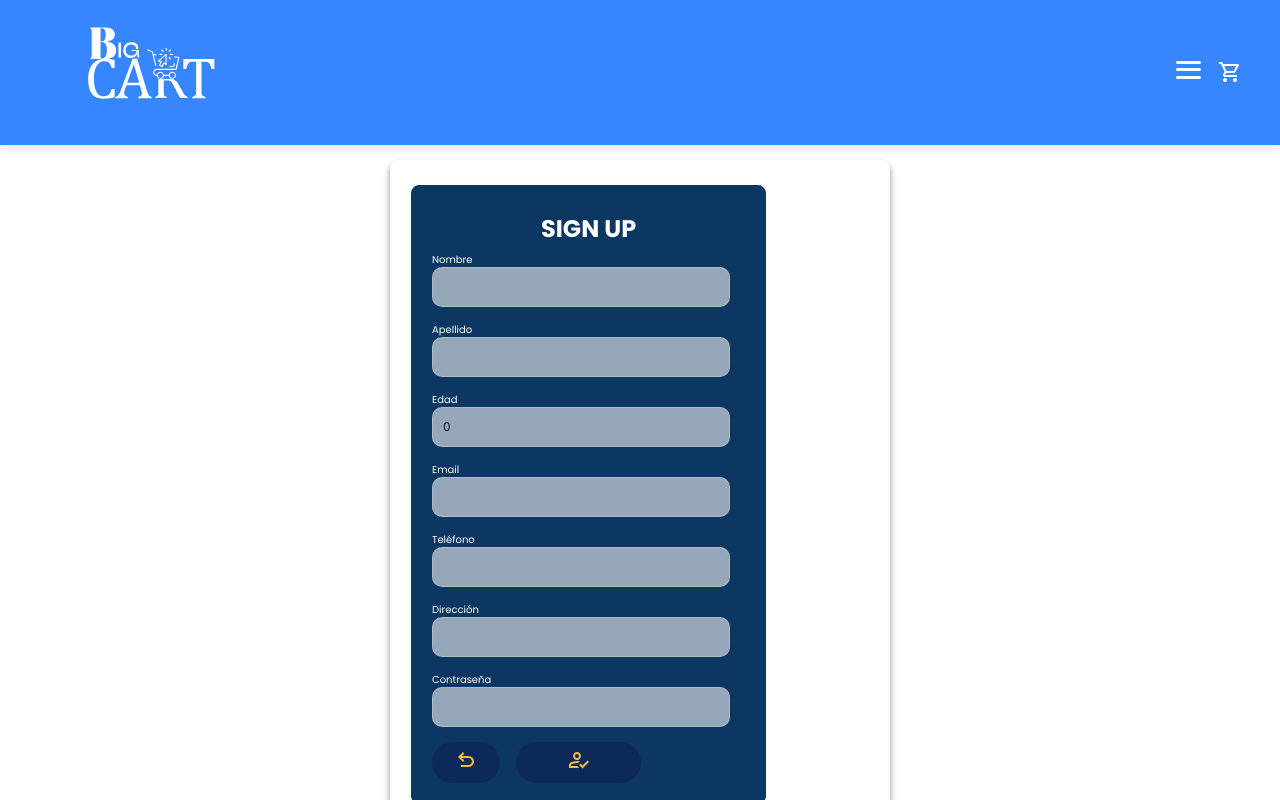
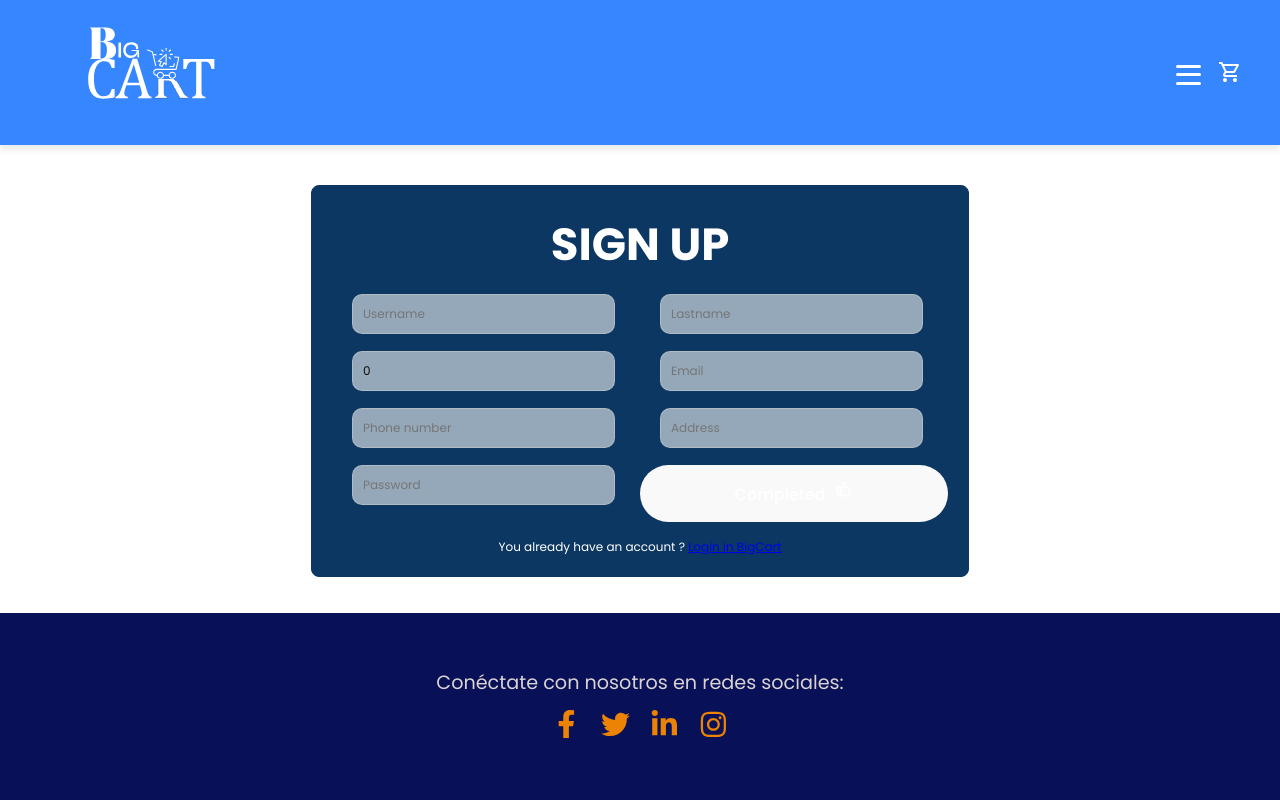
Before and after one commit to ange25-ca/BIG-CART, a React (Vite) app: page /signUp in a window 1280 px wide. Built offline with nearby package versions, Linux system fonts and the light colour scheme.

Commit message:
Cambios en diseño y redireccionamiento

```diff
--- a/src/components/Auth/components/Login.tsx
+++ b/src/components/Auth/components/Login.tsx
@@ -1,12 +1,10 @@
+//import '../../Control/assets/styles/login.css';
+import '../../Control/assets/styles/login.css'
 import React, { useState } from 'react';
 import { z } from 'zod';
-import '../../Control/assets/styles/login.css';
 import { encryptData } from '../../Middlewares/encryption';
 import axiosInstance from '../../../Api/axiosConfig';
 import { Link } from 'react-router-dom';
-import { useNavigate } from 'react-router-dom';
-import { IoMdArrowBack } from 'react-icons/io';
-import { AiOutlineSend } from 'react-icons/ai';
 
 // Definir el esquema de validación usando Zod
 const loginSchema = z.object({
@@ -32,7 +30,6 @@ function Login() {
     };
 
     // Función para regresar a la página principal
-
     const handleLogin = async () => {
         try {
             // Cifrar los datos
@@ -62,12 +59,6 @@ function Login() {
         }
     };
 
-    const navigate = useNavigate();
-    // Función para regresar a la página principal
-    const handleGoBack = () => {
-        navigate('/'); // Redirige a la página principal
-    };
-
     return (
         <form className='FormLogin' onSubmit={(event) => event.preventDefault()}>
             <div className='ContentFormLogin'>
@@ -75,31 +66,33 @@ function Login() {
                     <h1>LOGIN IN</h1>
                 </div>
                 <div className='name'>
-                    <label htmlFor='username'>User</label>
+                    <label htmlFor='username'></label>
                     <input
                         type='text'
                         id='username'
                         name='username'
                         value={formData.username}
                         onChange={handleChange}
+                        placeholder='Username'
                     />
                     {formErrors?.find((issue) => issue.path[0] === 'username') && (
-                        <span>
+                        <span className='error'>
                             {formErrors.find((issue) => issue.path[0] === 'username')?.message}
                         </span>
                     )}
                 </div>
                 <div className='password'>
-                    <label htmlFor='password'>Password</label>
+                    <label htmlFor='password'></label>
                     <input
                         type='password'
                         id='password'
                         name='password'
                         value={formData.password}
                         onChange={handleChange}
+                        placeholder='Password'
                     />
                     {formErrors?.find((issue) => issue.path[0] === 'password') && (
-                        <span>
+                        <span className='error'>
                             {formErrors.find((issue) => issue.path[0] === 'password')?.message}
                         </span>
                     )}
@@ -107,11 +100,8 @@ function Login() {
                 {serverError && <span className="error">{serverError}</span>}
                 {loginSuccess && <span className="success">Inicio de sesión exitoso</span>}
                 <div className='buttonAction'>
-                    <button className='button_go-back' type='button' onClick={handleGoBack}> {/* Manejar el regreso */}
-                        <IoMdArrowBack size={24} />
-                    </button>
                     <button className='button_Send' type='button' onClick={handleLogin}>
-                        <AiOutlineSend size={24} />
+                        Enviar
                     </button>
                 </div>
                 <div className="no-account">
--- a/src/components/Auth/components/SignUp.tsx
+++ b/src/components/Auth/components/SignUp.tsx
@@ -1,10 +1,10 @@
 import React, { useState } from 'react';
 import { z } from 'zod';
 import '../../Control/assets/styles/signUp.css';
-import back_login from '../../Control/assets/img/back_login.svg';
-import send_login from '../../Control/assets/img/user_login.svg';
 import axiosInstance from '../../../Api/axiosConfig';
 import { encryptData } from '../../Middlewares/encryption';
+import { Link } from 'react-router-dom';
+import { TiThumbsUp } from 'react-icons/ti';
 
 // Definir el esquema de validación usando Zod
 const SignUpSchema = z.object({
@@ -90,114 +90,121 @@ function SignUp() {
                 </div>
                 {/* Nombre */}
                 <div className='name'>
-                    <label htmlFor='username'>Nombre</label>
+                    <label htmlFor='username'></label>
                     <input
                         type='text'
                         id='username'
                         name='username'
                         value={formData.username}
                         onChange={handleChange}
+                        placeholder='Username'
                     />
                     {formErrors?.find((issue) => issue.path[0] === 'username') && (
-                        <span>{formErrors.find((issue) => issue.path[0] === 'username')?.message}</span>
+                        <span className='error'>{formErrors.find((issue) => issue.path[0] === 'username')?.message}</span>
                     )}
                 </div>
                 {/* Apellido */}
                 <div className='lastname'>
-                    <label htmlFor='lastname'>Apellido</label>
+                    <label htmlFor='lastname'></label>
                     <input
                         type='text'
                         id='lastname'
                         name='lastname'
                         value={formData.lastname}
                         onChange={handleChange}
+                        placeholder='Lastname'
                     />
                     {formErrors?.find((issue) => issue.path[0] === 'lastname') && (
-                        <span>{formErrors.find((issue) => issue.path[0] === 'lastname')?.message}</span>
+                        <span className='error'>{formErrors.find((issue) => issue.path[0] === 'lastname')?.message}</span>
                     )}
                 </div>
                 {/* Edad */}
                 <div className='age'>
-                    <label htmlFor='age'>Edad</label>
+                    <label htmlFor='age'></label>
                     <input
                         type='number'
                         id='age'
                         name='age'
                         value={formData.age}
                         onChange={handleChange}
+                        placeholder='Age'
                     />
                     {formErrors?.find((issue) => issue.path[0] === 'age') && (
-                        <span>{formErrors.find((issue) => issue.path[0] === 'age')?.message}</span>
+                        <span className='error'>{formErrors.find((issue) => issue.path[0] === 'age')?.message}</span>
                     )}
                 </div>
                 {/* Email */}
                 <div className='email'>
-                    <label htmlFor='email'>Email</label>
+                    <label htmlFor='email'></label>
                     <input
                         type='email'
                         id='email'
                         name='email'
                         value={formData.email}
                         onChange={handleChange}
+                        placeholder='Email'
                     />
                     {formErrors?.find((issue) => issue.path[0] === 'email') && (
-                        <span>{formErrors.find((issue) => issue.path[0] === 'email')?.message}</span>
+                        <span className='error'>{formErrors.find((issue) => issue.path[0] === 'email')?.message}</span>
                     )}
                 </div>
                 {/* Teléfono */}
                 <div className='phonenumber'>
-                    <label htmlFor='phonenumber'>Teléfono</label>
+                    <label htmlFor='phonenumber'></label>
                     <input
                         type='text'
                         id='phonenumber'
                         name='phonenumber'
                         value={formData.phonenumber}
                         onChange={handleChange}
+                        placeholder='Phone number'
                     />
                     {formErrors?.find((issue) => issue.path[0] === 'phonenumber') && (
-                        <span>{formErrors.find((issue) => issue.path[0] === 'phonenumber')?.message}</span>
+                        <span className='error'>{formErrors.find((issue) => issue.path[0] === 'phonenumber')?.message}</span>
                     )}
                 </div>
                 {/* Dirección */}
                 <div className='address'>
-                    <label htmlFor='address'>Dirección</label>
+                    <label htmlFor='address'></label>
                     <input
                         type='text'
                         id='address'
                         name='address'
                         value={formData.address}
                         onChange={handleChange}
+                        placeholder='Address'
                     />
                     {formErrors?.find((issue) => issue.path[0] === 'address') && (
-                        <span>{formErrors.find((issue) => issue.path[0] === 'address')?.message}</span>
+                        <span className='error'>{formErrors.find((issue) => issue.path[0] === 'address')?.message}</span>
                     )}
                 </div>
                 {/* Contraseña */}
                 <div className='password'>
-                    <label htmlFor='password'>Contraseña</label>
+                    <label htmlFor='password'></label>
                     <input
                         type='password'
                         id='password'
                         name='password'
                         value={formData.password}
                         onChange={handleChange}
+                        placeholder='Password'
                     />
                     {formErrors?.find((issue) => issue.path[0] === 'password') && (
-                        <span>{formErrors.find((issue) => issue.path[0] === 'password')?.message}</span>
+                        <span className='error'>{formErrors.find((issue) => issue.path[0] === 'password')?.message}</span>
                     )}
                 </div>
                 {serverError && <span className="error">{serverError}</span>}
                 {signupSuccess && <span className="success">Registro exitoso</span>}
                 {/* Botones de acción */}
                 <div className='buttonAction'>
-                    <button className='go-back' type='button'>
-                        <img src={back_login} alt="Back" />
-                    </button>
-                    <button className='send' type='submit'>
-                        <img src={send_login} alt="Send" />
+                    <button className='button-send' type='submit'> Completed
+                        <TiThumbsUp size={20}/>
                     </button>
                 </div>
-            </div>
+                <div className="no-account">
+                    <p>You already have an account ? <Link to="/login">Login in BigCart</Link></p>
+                </div>
+                </div>
         </form>
     );
 }
--- a/src/components/Control/assets/styles/login.css
+++ b/src/components/Control/assets/styles/login.css
@@ -3,26 +3,24 @@
     --second-color: #0c3762;
     --third-color: #ffffffa2;
     --font-color: #ffffff;
-    --error-color: #db5e5e;
+    --error-color: #e8f885;
     --bacground-color: #100f0b;
     --bacground-color1: #FFF;
-    background-color: var(--bacground-color);
+    --background-color: var(--bacground-color);
   }
 
   .FormLogin {
     width: 100%;
     height: 400px;
     max-width: 350px;
-    margin: 5rem auto;
+    margin: 2rem auto;
     padding: 15px;
     border-radius: 8px;
     background-color: var(--third-color);
     color: var(--font-color);
-    border: solid;
-    border-color: #100f0b;
     border-width: 1.5px;
-    /*box-shadow: 0px 4px 6px rgba(3, 14, 66, 0.897);*/
     display: flex;
+    font-size: 16px;
   }
 
   .ContentFormLogin {
@@ -37,7 +35,7 @@
     padding: 20px;
     display: flex;
     flex-direction: column;
-    align-items: flex-start;
+    align-items: center;
   }
 
   .encabezado-login {
@@ -48,10 +46,7 @@
 
 
   input[type="text"], input[type="password"] {
-    width: 100%;
-    font-size: 12px;
-    padding: 10px;
-    margin-bottom: 15px;
+    padding: 20px;
     background-color: #ffffff90;
     border: 1px solid #cccccc7f;
     border-radius: 10px;
@@ -66,18 +61,40 @@
 
   .titleLogin{
     padding: 5px;
+    margin-bottom: 15px;
     text-align: center;
   }
 
+  .name{
+    width: 90%;
+    align-items: center;
+    font-size: 16px;
+    margin: 0 30px;
+    margin-bottom: 2px;
+  }
+
+  .password{
+    width: 90%;
+    margin: 0 30px;
+    margin-bottom: 2px;
+    font-size: 16px;
+  }
+
   .button_Send {
-    width: 40%;
-    max-width: 20px;
-    padding: 5px;
+    width: 100%;
+    font-size: 13px;
+    padding: 10px;
     border-radius: 60px;
+    border-color: var(--bacground-color1);
     cursor: pointer;
     color: var(--third-color);
     outline: none;
-    border: none;
+  }
+
+  .button_Send:hover{
+    background-color: var(--primary-color);
+
+    color: #2c2c2c;
   }
 
   .buttonAction{
@@ -96,34 +113,33 @@
     border-radius: 50px;
   }
 
-  .go-back:hover{
+  .button_go-back:hover{
     border: none;
   }
 
-  .go-back:focus{
+  .button_go-back:focus{
     outline: none;
   }
 
 
-  span {
+  .error {
+    font-size: 12px;
+    text-align: center;
     color: var(--error-color);
-    font-size: 10px;
-    text-align: center;
-    margin-top: -8px;
-    margin-bottom: 10px;
-    display: block;
+    font-style: bold;
   }
 
-  /* Media query para pantallas medianas entre 400px y 768px */
+/* Media query para pantallas medianas entre 400px y 767px */
 @media (min-width: 401px) and (max-width: 767px) {
   .FormLogin {
-      max-width: 450px;
+    max-width: 400px;
     padding: 15px;
     margin: 2rem auto;
   }
 
-    .send {
+  .button_Send {
     max-width: 150px;
+    margin: 0 auto;
   }
 
   .FormLogin h1 {
@@ -131,25 +147,24 @@
     text-align: center;
   }
 
-    .cart-login {
-      display: block;
+  .buttonAction {
+    flex-direction: column;
+    gap: 0.5rem;
   }
 }
 
-
-
-  /* Media query para ajustar el formulario en pantallas grandes */
+/* Media query para pantallas grandes (desde 768px en adelante) */
 @media (min-width: 768px) {
   .FormLogin {
     max-width: 550px;
     padding: 20px;
   }
 
-    .ContentFormLogin{
+  .ContentFormLogin {
     max-width: 550px;
   }
 
-    .send {
+  .button_Send {
     max-width: 250px;
   }
 
@@ -158,14 +173,20 @@
     overflow: hidden;
     white-space: nowrap;
   }
+
+  .buttonAction {
+    gap: 1rem;
+    flex-direction: row;
+  }
 }
 
-  /* Media query para ajustar el formulario en pantallas pequeñas */
+/* Media query para pantallas pequeñas (máximo 400px) */
 @media (max-width: 400px) {
   .FormLogin {
     margin: 3rem auto;
     padding: 10px;
-      display:block;
+    display: block;
+    height: auto;
   }
 
   .FormLogin h1 {
@@ -175,7 +196,13 @@
     white-space: nowrap;
   }
 
-    .cart_login{
-        display: none;
+  .button_Send {
+    font-size: 12px;
+    padding: 8px;
+  }
+
+  .buttonAction {
+    flex-direction: column;
+    gap: 1rem;
   }
 }
--- a/src/components/Control/assets/styles/signUp.css
+++ b/src/components/Control/assets/styles/signUp.css
@@ -6,7 +6,7 @@
     --error-color: #db5e5e;
     --bacground-color: #100f0b;
     --bacground-color1: #FFF;
-    background-color: var(--bacground-color);
+    --background-color: var(--bacground-color);
   }
 
   .FormSignUp {
@@ -19,11 +19,11 @@
     color: var(--font-color);
     border: solid;
     border-width: 1.5px;
-    box-shadow: 0px 4px 6px rgba(0, 0, 0, 0.457);
     display: flex;
   }
 
   .ContentFormSignUp {
+    width: 100%;
     font-size: 10px;
     border: 1px solid;
     border-color: var(--second-color);
@@ -33,22 +33,20 @@
     margin-top: 4px;
     border-width: 1.5px;
     padding: 20px;
-    display: block;
+    display: grid;
+    grid-template-columns: 1fr 1fr; /* Define dos columnas */
+
   }
 
-  .encabezado-SignUp {
-    display: flex;
-    justify-content: space-between;
-    gap: 5rem;
+  .name, .password, .email, .phonenumber,
+  .lastname, .age, .address{
+    width: 90%;
+    align-items: center;
+    font-size: 13px;
+    margin: 0 20px;
+    margin-bottom: 2px;
   }
 
-  .cart-SignUp {
-    width: 100%;
-    height: 80%;
-    margin-top: 2rem;
-    max-width: 300px;
-    background-color: #ffffff51;
-  }
 
 
   input[type="text"], input[type="email"],
@@ -72,57 +70,41 @@
 
   .titleSignUp{
     padding: 5px;
+    margin-bottom: 10px;
     text-align: center;
+    grid-column: 1 / -1; /* Ocupa toda la fila */
   }
 
-  .send {
-    width: 40%;
-    max-width: 20px;
-    padding: 5px;
+  .button-send {
+    width: 100%;
     border-radius: 50px;
     cursor: pointer;
-    background-color: #0c1a4f73;
+    color: var(--bacground-color1);
+    outline: none;
+    border: none;
+    align-items: center;
+    justify-content: center;
+  }
+  .button-send svg {
+    margin-left: 8px; /* Si deseas espacio entre el texto y el ícono */
+  }
+  .button-send:focus{
     outline: none;
     border: none;
   }
 
-  .send:focus{
-    outline: none;
-    border: none;
-  }
-
-  .send:hover {
-    border-color: var(--font-color);
+  .button-send:hover {
+    color: #72a866;
   }
 
   .buttonAction{
-    display: flex;
-    flex-direction: initial;
-    gap: 1rem;
+    width: 100%;
+    font-size: 16px;
+    justify-content: center;
   }
 
-  .go-back{
-    width: 40%;
-    max-width: 68px;
-    background-color: #0c1a4f73;
-    color: var(--third-color);
-    border: none;
-    cursor: pointer;
-    outline: none;
-    border-radius: 50px;
-  }
-
-  .go-back:hover{
-    border: none;
-  }
-
-  .go-back:focus{
-    outline: none;
-  }
-
-
-  span {
-    color: var(--error-color);
+  .error {
+    color: var(--primary-color);
     font-size: 10px;
     text-align: center;
     margin-top: -8px;
@@ -130,57 +112,86 @@
     display: block;
   }
 
-  /* Media query para pantallas medianas entre 400px y 768px */
+  .no-account{
+    align-items: center;
+    text-align: center;
+    grid-column: 1 / -1; /* Ocupa toda la fila */
+  }
+
+  /* Media query para pantallas pequeñas (menos de 400px) */
+@media (max-width: 400px) {
+  .FormSignUp {
+    max-width: 100%;
+    margin: 2rem 10px;
+    padding: 10px;
+    display: block;
+  }
+
+  .ContentFormSignUp {
+    grid-template-columns: 1fr;
+  }
+
+  .titleSignUp {
+    font-size: 18px;
+  }
+
+  .button-send {
+    font-size: 14px;
+  }
+
+  .name, .password, .email, .phonenumber,
+  .lastname, .age, .address {
+    font-size: 12px;
+  }
+}
+
+/* Media query para pantallas medianas (entre 401px y 768px) */
 @media (min-width: 401px) and (max-width: 767px) {
   .FormSignUp {
-      max-width: 450px;
+    max-width: 80%;
+    margin: 2rem auto;
     padding: 15px;
-      margin: 2rem auto;
   }
 
-    .send {
-      max-width: 150px;
+  .ContentFormSignUp {
+    grid-template-columns: 1fr 1fr;
   }
 
-    .FormSignUp h1 {
-      font-size: 20px;
-      text-align: center;
+  .name, .password, .email, .phonenumber,
+  .lastname, .age, .address {
+    font-size: 13px;
   }
 
+  .button-send {
+    font-size: 15px;
   }
 
+  .titleSignUp {
+    font-size: 20px;
+  }
+}
 
-
-  /* Media query para ajustar el formulario en pantallas grandes */
+/* Media query para pantallas grandes (768px o más) */
 @media (min-width: 768px) {
   .FormSignUp {
-      max-width: 500px;
+    max-width: 700px;
     padding: 20px;
   }
 
-    .send {
-      max-width: 250px;
+  .ContentFormSignUp {
+    grid-template-columns: 1fr 1fr;
   }
 
-    .FormSignUp h1 {
-      font-size: 24px;
-      overflow: hidden;
-      white-space: nowrap;
+  .name, .password, .email, .phonenumber,
+  .lastname, .age, .address {
+    font-size: 14px;
+  }
+
+  .button-send {
+    font-size: 16px;
+  }
+
+  .titleSignUp {
+    font-size: 15px;
   }
 }
-
-  /* Media query para ajustar el formulario en pantallas pequeñas */
-  @media (max-width: 400px) {
-    .FormSignUp {
-      margin: 3rem auto;
-      padding: 10px;
-      display:block;
-    }
-
-    .FormSignUp h1 {
-      font-size: 18px;
-      overflow: hidden;
-      text-align: center;
-      white-space: nowrap;
-    }
-  }
```
Lines whose indentation alone changed are shown as unchanged.
